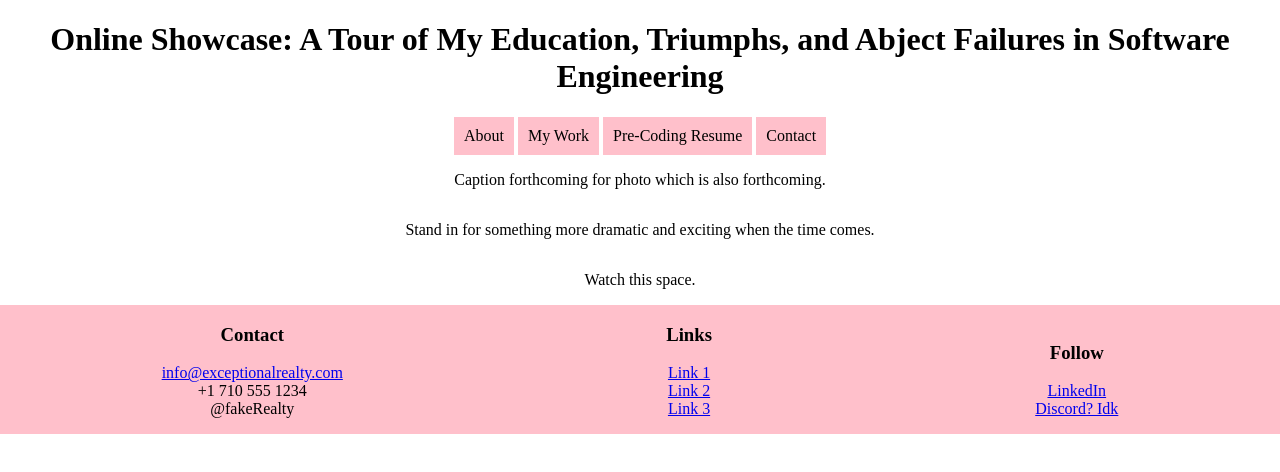
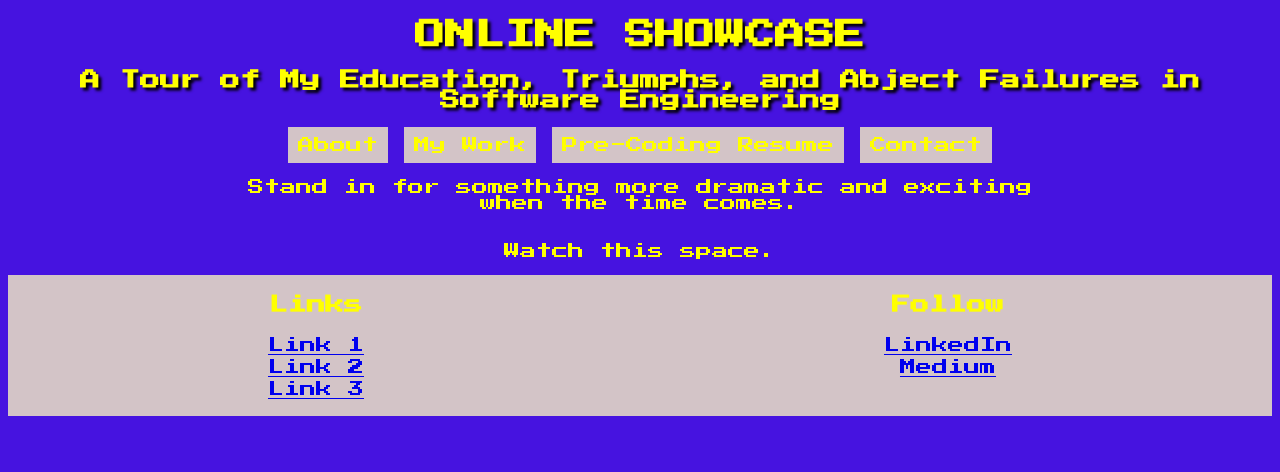
Before and after one commit to stefanpla-dev/online-showcase, a plain HTML site: page index.html in a window 1280 px wide. Drawn offline with Linux system fonts and the light colour scheme.

Commit message:
changed css layout per cited style sheet

```diff
--- a/index.html
+++ b/index.html
@@ -8,7 +8,8 @@
     <body>
         <header>
           <!-- logo -->
-          <h1>Online Showcase: A Tour of My Education, Triumphs, and Abject Failures in Software Engineering</h1>
+          <h1>Online Showcase</h1>
+          <h2>A Tour of My Education, Triumphs, and Abject Failures in Software Engineering</h2>
 
           <nav>
             <a>About</a> <a>My Work</a> <a>Pre-Coding Resume</a> <a>Contact</a>
@@ -16,25 +17,11 @@
         </header>
 
         <section id="intro-to-site">
-          <figure>
-            <!--placeholding this image tag for later use <img>   -->
-            <figcaption>Caption forthcoming for photo which is also forthcoming.</figcaption>
-          </figure>
-
           <p>Stand in for something more dramatic and exciting when the time comes.</p>
           <p>Watch this space.</p>
         </section>
 
         <section id="details">
-          <div>
-            <h3>Contact</h3>
-            <p>
-              <a href="mailto:info@exceptionalrealty.com">info@exceptionalrealty.com</a><br>
-              +1 710 555 1234<br>
-              @fakeRealty
-            </p>
-          </div>
-
           <div>
             <h3>Links</h3>
             <p>
@@ -47,8 +34,8 @@
           <div>
             <h3>Follow</h3>
             <p>
-              <a href="#" target="_blank">LinkedIn</a><br>
-              <a href="#" target="_blank">Discord? Idk</a><br>
+              <a href="https://www.linkedin.com/in/stefan-pla-10b78a166/">LinkedIn</a><br>
+              <a href="https://medium.com/@StefanPla">Medium</a><br>
             </p>
           </div>
         </section>
--- a/style.css
+++ b/style.css
@@ -1,14 +1,39 @@
+/*!
+Lines 16 through 25 of this style sheet derive from the style sheet credited below to achieve the font style seen on this webpage.
+This webpage has not been created for personal financial gain, but rather to be used as a person repository for my work in software engineering.
+Please see the full details of the source below.
+
+* LICENSE - style only: CC BY-NC-SA
+* @link https://creativecommons.org/licenses/by-nc-sa/3.0/
+* Title: Borlandish
+* Author: Vishwa.R
+* Website: https://code-reaper08.github.io/Vishwa/
+*
+* View on Style Stage:
+* @link https://stylestage.dev/styles/borlandish/
+*/
+
+@charset "UTF-8";
+@import url('https://fonts.googleapis.com/css2?family=Press+Start+2P&display=swap');
+
 body {
-    width: 100%;
-    height: 100%;
-    margin: 0;
-  }
+  color: #FFFF00;
+  font-family: 'Press Start 2P';
+  font-size: 1em;
+  background: #4613e0;
+  text-align: center;
+}
+
   h1 {
     text-align: center;
+    text-transform: uppercase;
+    font-size: 30px;
   }
-  img {
-    display: block;
-    margin: 0 auto;
+  h2 {
+    font-size: 20px;
+  }
+  h1, h2 {
+    text-shadow: 3px 3px 3px #000000;
   }
   nav {
     text-align: center;
@@ -16,10 +41,7 @@ body {
   nav a{
     display: inline-block;
     padding: 10px;
-    background-color: pink;
-  }
-  figure {
-    text-align: center;
+    background-color: rgb(211, 196, 199);
   }
   #intro-to-site {
     display: flex;
@@ -31,8 +53,8 @@ body {
   #details {
     display: flex;
     flex-direction: row;
-    background-color: pink;
+    background-color:  rgb(211, 196, 199);
     justify-content: space-around;
-    align-items: flex-end;
     text-align: center;
-  }
+    line-height: 22px;
+    }
```
